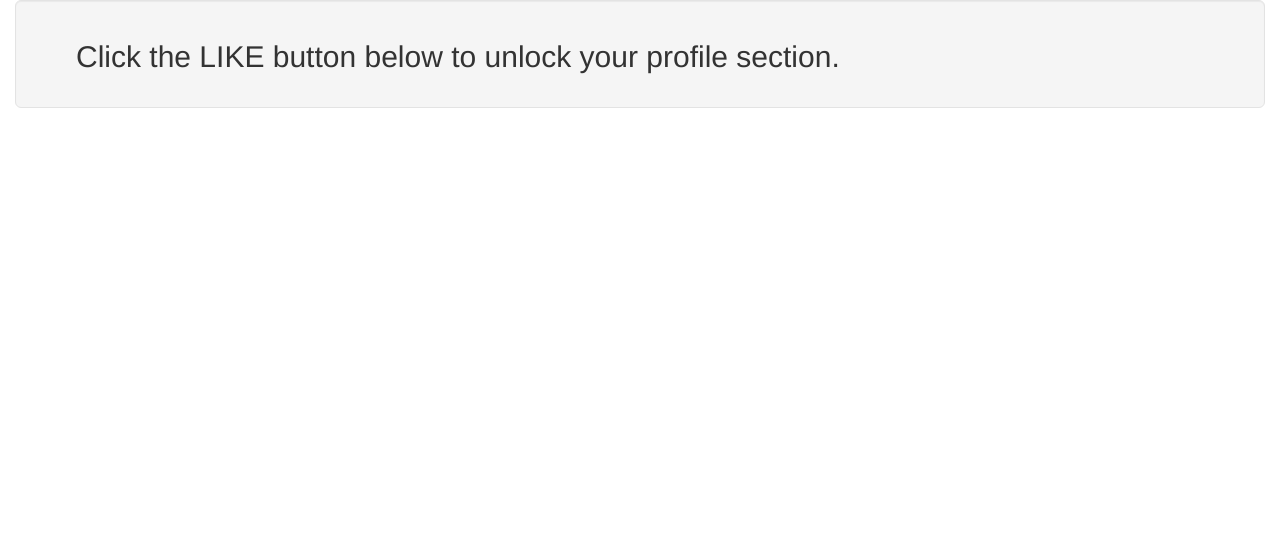
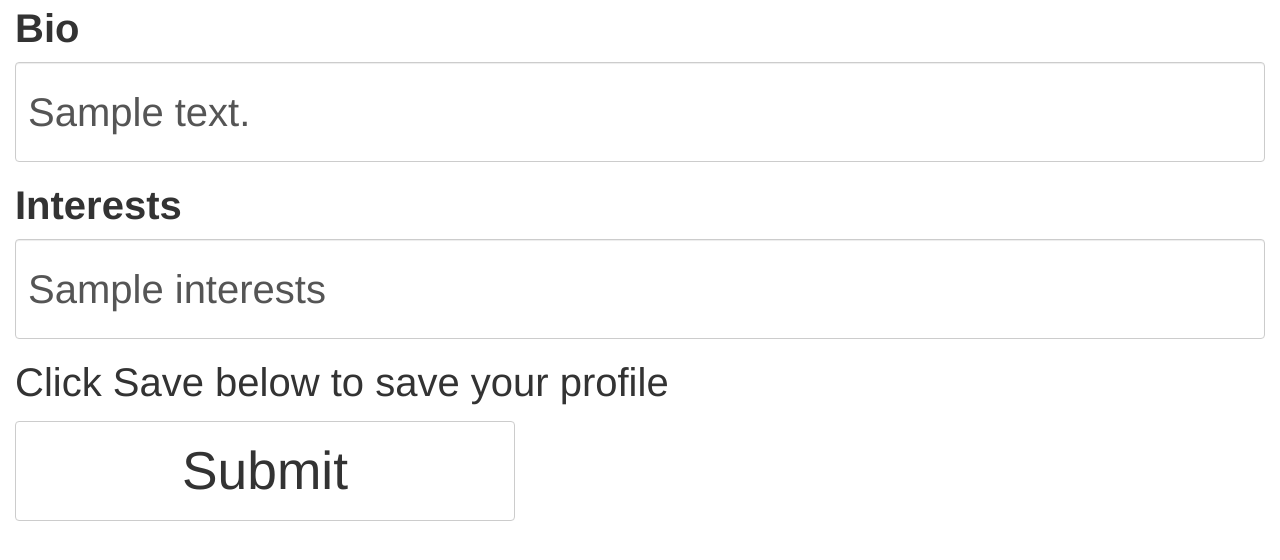
Before and after one commit to mayukh18/BlindChat, a Flask app: template templates/profile.html in a window 1280 px wide. Shown: the top 560 px of the page. Run offline with Flask 2, Linux system fonts and the light colour scheme; the template is opened without the code that fills it: most values are stand-ins (such as "Sample title", 1, 10 or a date in 2020); some libraries are stand-ins or nearby versions.

Commit message:
remove likegate

```diff
--- a/templates/profile.html
+++ b/templates/profile.html
@@ -15,19 +15,6 @@
 
 <!-- shit starts here --->
 <div id="fb-root"></div>
-
-
-<script>
-	$(document).ready(function(){
-	var liked = '{{ liked }}';
-	if (liked=='1'){
-		var x = document.getElementById('xxx');
-    	x.style.display = 'block';
-    	var y = document.getElementById('unlock');
-    	y.style.display = 'none';
-	}
-	})
-</script>
 
 
 <script>
@@ -65,15 +52,15 @@ FB.Event.subscribe('edge.remove', function (response) {
 <div class="container-fluid">
 	<div class="row">
 		<div class="col-md-12">
-			<div class="jumbotron well" id="unlock">
+			<!--<div class="jumbotron well" id="unlock">
 				<h2>
 					Click the LIKE button below to unlock your profile section.
 				</h2>
 				<p>
 					<div class="fb-like" data-href="https://www.facebook.com/blindchat.go/" data-layout="button" data-action="like" data-size="large" data-show-faces="false" data-share="false"></div>
 				</p>
-			</div>
-			<form id="xxx" method="post" style="display:none">
+			</div>-->
+			<form id="xxx" method="post">
 				<div class="form-group">
 					<label>
 						Bio
```
